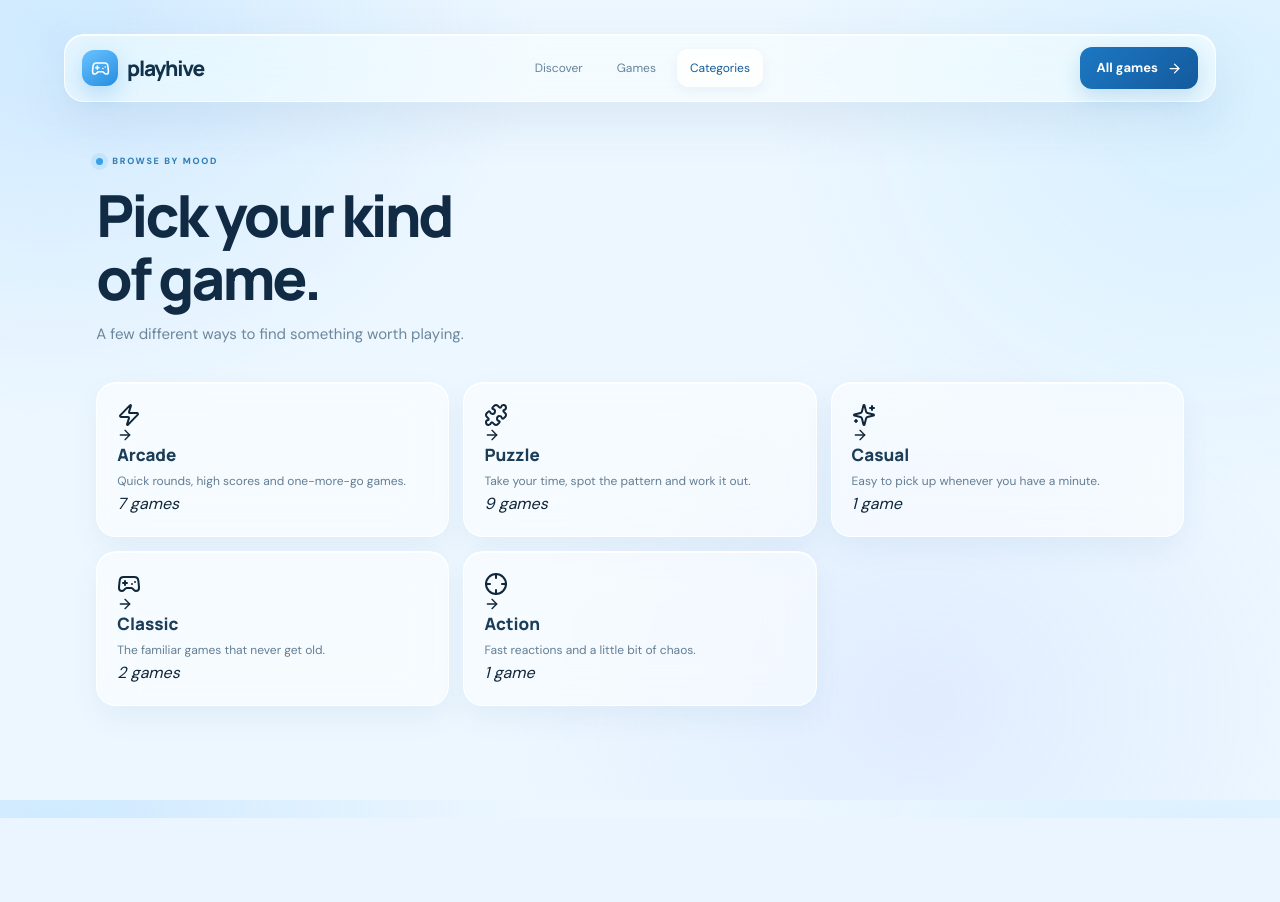
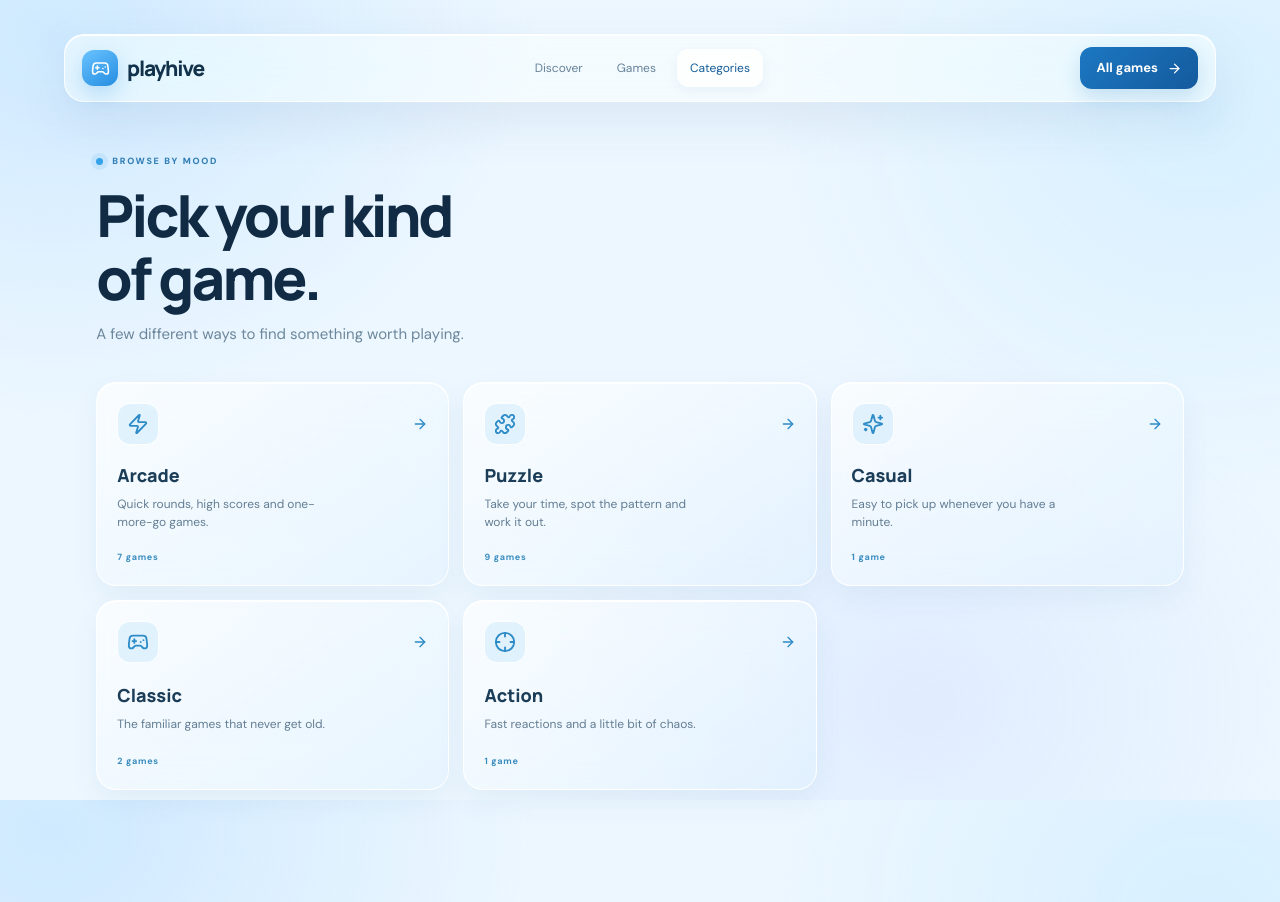
Before and after one commit to deathstrider114/PlayHive, a Next.js app: page /categories in a window 1280 px wide. Before the commit the page ends 818 px from the top, so only its background shows below. Built offline with nearby package versions, Linux system fonts and the light colour scheme.

Commit message:
Style dynamic PlayHive category directory

```diff
--- a/src/app/globals.css
+++ b/src/app/globals.css
@@ -193,3 +193,15 @@ body::before{opacity:.24;background-size:30px 30px}
 @media(max-width:850px){.hero-new{grid-template-columns:1fr .8fr;gap:5px}.hero-new h1{font-size:clamp(48px,7vw,68px)}.stage-ring{width:310px}.stage-tile{width:175px;height:210px}.float-score{right:-8px}.browse-strip{margin-bottom:60px}}
 @media(max-width:620px){.shell{padding:12px 15px}.hero-new{display:flex;flex-direction:column;align-items:stretch;padding:52px 5px 24px}.hero-new h1{font-size:53px;letter-spacing:-3.5px}.hero-stage{height:310px;transform:scale(.9);margin:-3px 0}.stage-tile{width:165px;height:195px}.stage-ring{width:300px;height:150px}.float-score{top:8px;right:0}.float-pick{bottom:5px;left:0}.browse-strip{margin:0 0 58px;padding:14px;gap:10px}.browse-copy span{font-size:10px}.browse-link{font-size:0;gap:0}.browse-link svg{width:18px;height:18px}.section{margin:0 0 58px}.heading{align-items:flex-start}.heading h2{font-size:25px}.heading p{max-width:260px;line-height:1.6}.section-link{font-size:0;white-space:nowrap}.section-link svg{width:18px;height:18px}.home-game-grid{grid-template-columns:1fr}.game-card-art{height:155px}.join-new{margin:0 0 45px;padding:20px;flex-wrap:wrap}.join-new .button{margin-left:58px}.site-footer{align-items:flex-start;flex-direction:column}.library-page{padding:38px 0 60px}.library-intro h1{font-size:48px;letter-spacing:-2.8px}.library-controls{align-items:stretch;flex-direction:column}.library-search{max-width:none}.sort-control{justify-content:flex-start}.library-stats{gap:8px;flex-wrap:wrap}.topbar nav{display:none}}
 @media(prefers-reduced-motion:reduce){.stage-tile,.game-card,.category-pills a{transition:none!important}}
+
+
+/* Category directory tiles */
+.category-grid{grid-template-columns:repeat(3,minmax(0,1fr))}
+.category-tile{min-height:190px;gap:18px;background:linear-gradient(145deg,rgba(255,255,255,.68),rgba(221,241,255,.42));}
+.category-tile-icon{display:flex;align-items:center;justify-content:space-between;color:#2d8bc8}
+.category-tile-icon>svg:first-child{width:42px;height:42px;padding:9px;border-radius:13px;background:rgba(91,183,242,.14);border:1px solid rgba(255,255,255,.9)}
+.category-tile strong{font-size:18px}
+.category-tile small{display:inline-block;max-width:220px;line-height:1.55;margin-top:6px}
+.category-tile em{font-style:normal;font-size:9px;font-weight:700;letter-spacing:.7px;color:#3a8cbe}
+@media(max-width:760px){.category-grid{grid-template-columns:repeat(2,minmax(0,1fr))}}
+@media(max-width:480px){.category-grid{grid-template-columns:1fr}.category-tile{min-height:155px}}
```
